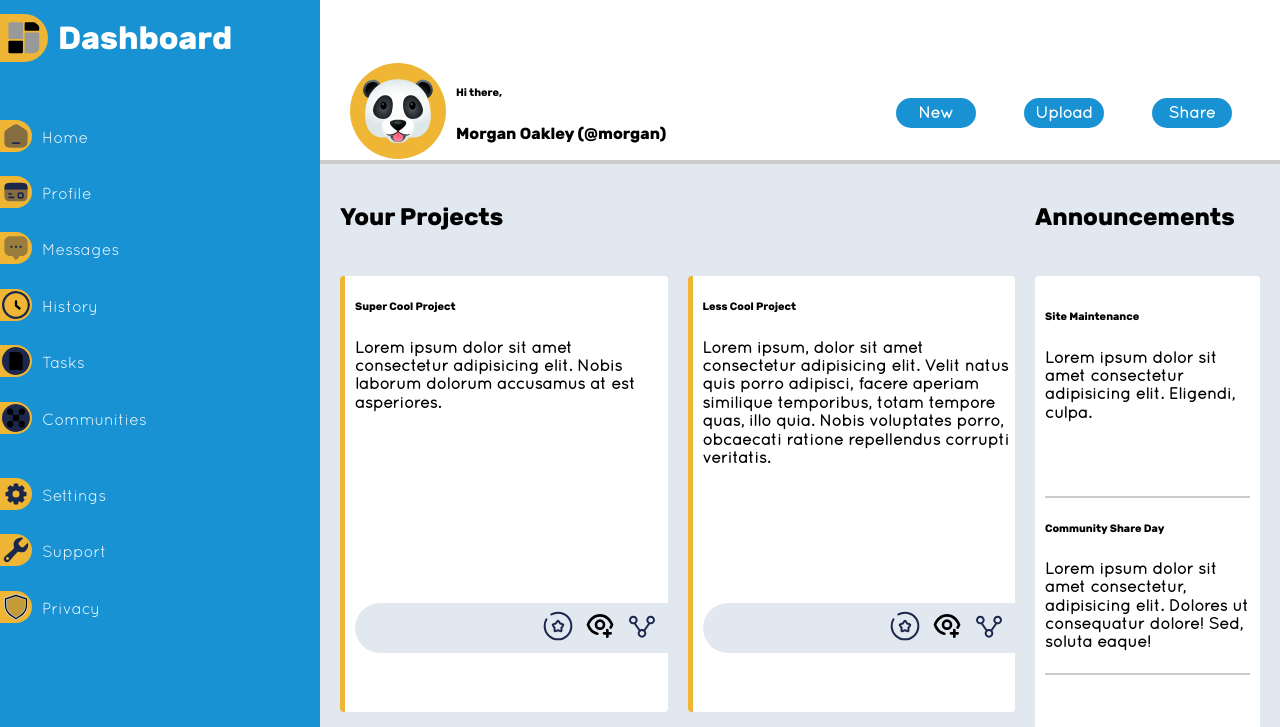
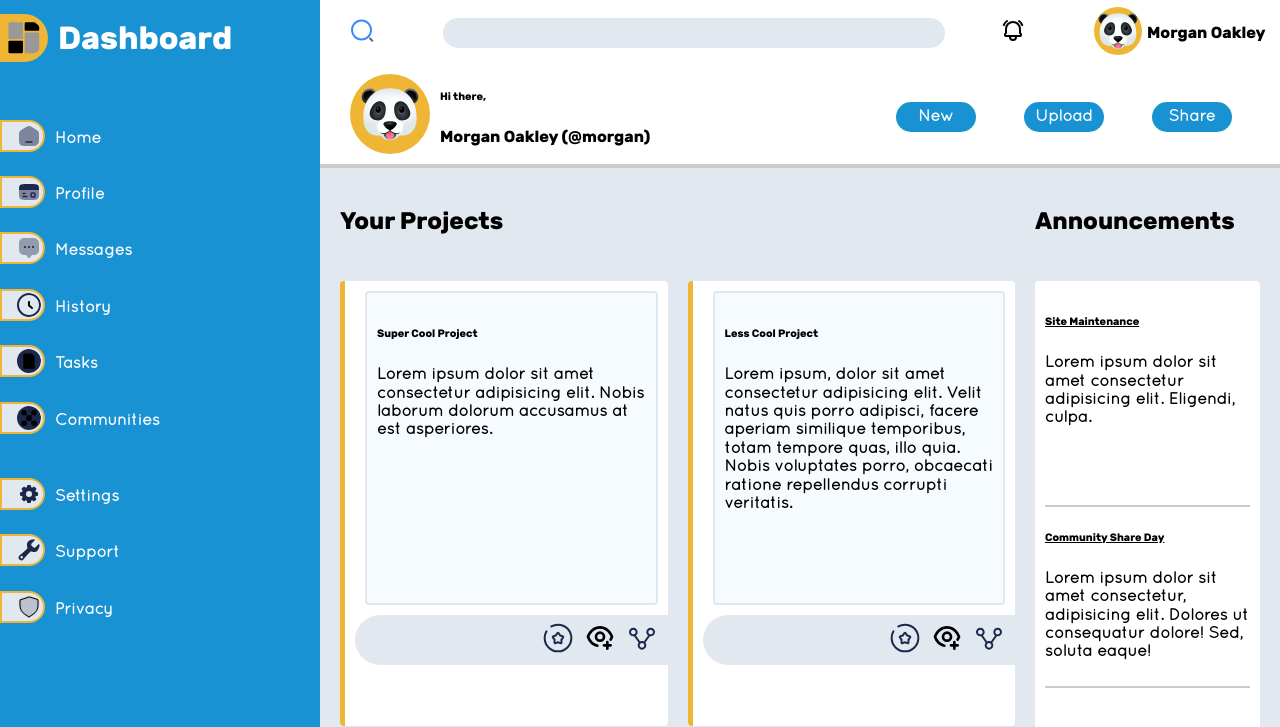
Before and after one commit to mwendapax/dash, a plain HTML site: page index.html in a window 1280 px wide. Shown: the top 727 px of the page. Drawn offline with Linux system fonts and the light colour scheme.

Commit message:
Feat: Add top bar items

```diff
--- a/index.html
+++ b/index.html
@@ -60,12 +60,35 @@
     </div>
     <div class="main-container">
         <div class="nav-container">
-            <div>
+            <div class="top-bar">
+                <div>
+                    <label for="top-bar">
+                        <div class="top-icon">
+                            <img src="./assets/icons/search.svg" alt="search-icon">
+                        </div>
+                    </label>
+                </div>
+                <div><form action="#" method="get">
+                    <input type="search" id="top-bar" name="search">
+                </form></div>
+                <div>
+                    <div class="top-icon">
+                        <img src="./assets/icons/notification.svg" alt="notification-icon">
+                    </div>
+                </div>
+                <div class="nav-container-usr">
+                    <div>
+                        <img src="./assets/icons/prof.svg" alt="user profile pic">
+                    </div>
+                    <div>
+                        <h4>Morgan Oakley</h4>
+                    </div>
+                </div>
             </div>
             <div class="usr-section">
                 <div class="usr-div">
                     <div class="usr-profile-pic">
-                        <img src="./assets/icons/prof.svg" alt="">
+                        <img src="./assets/icons/prof.svg" alt="user profile pic">
                     </div>
                     <div>
                         <h6>Hi there,</h6>
--- a/styles.css
+++ b/styles.css
@@ -95,13 +95,37 @@ p {
     font-weight: 900;
 }
 
+.card-two-item {
+    border: 2px solid var(--grey);
+    background-color: rgba(240, 255, 255, .5);
+    border-radius: 4px;
+    padding: 10px;
+}
+
+.card-two-title {
+    text-decoration: underline;
+}
+
+.content-icon-para {
+    margin: 10px;
+    padding: 10px;
+    background-color:rgba(224, 242, 254, .3);
+    border: 2px solid var(--grey);
+    border-radius: 4px;
+}
+
+.content-sidebar h6 {
+    text-decoration: underline;
+}
+
 /* Layout */
 
 body, .main-container,
  .nav-container, .content-container,
  .content-items, .content-sidebar,
  .sidebar-card-one, .sidebar-card-two,
- .usr-section, .content-item {
+ .usr-section, .content-item,
+ .top-bar {
     display: grid;
 }
 
@@ -109,7 +133,6 @@ body {
     grid-template-columns: 1fr 3fr;
     height: 100vh;
 }
-
 
 
 
@@ -123,6 +146,7 @@ body {
     display: flex;
     flex-direction: column;
     gap: 20px;
+    font-weight:700;
 }
 
 .main-container {
@@ -171,9 +195,11 @@ body {
 
 .icon > img {
     height: 2em;
-    background-color: var(--yellow);
+    background-color: var(--grey);
     padding: 2px;
+    padding-left: 15px;
     border-radius: 0px 1em 1em 0px;
+    border: 2px solid var(--yellow);
 }
 
 .dash-icon > img {
@@ -205,7 +231,7 @@ button {
 }
 
 .usr-profile-pic img {
-    height: 6em;
+    height: 5em;
     padding: 5px;
     border-radius: 3em;
 }
@@ -248,7 +274,7 @@ button {
     display: flex;
     align-items: center;
     gap: 10px;
-    padding: 10px;
+    margin: 10px;
 }
 
 .card-two-img {
@@ -259,3 +285,33 @@ button {
     height: 3em;
     padding: 5px;
 }
+
+.top-bar {
+    grid-template-columns: 10% 1fr 10% 20%;
+    align-items: center;
+    padding-left: 30px;
+}
+
+input[type="search"] {
+    background-color: var(--grey);
+    width: 90%;
+    height: 30px;
+    border: none;
+    border-radius: 15px;
+}
+
+.nav-container-usr {
+    display: flex;
+    align-items: center;
+    gap: 5px;
+}
+
+.nav-container-usr img {
+    height: 3em;
+    background: var(--yellow);
+    border-radius: 1.5em;
+}
+
+.top-icon > img {
+    height: 1.5em;
+}
```
Also changed, not shown: assets/icons/notification.svg (added), assets/icons/search.svg (added).
